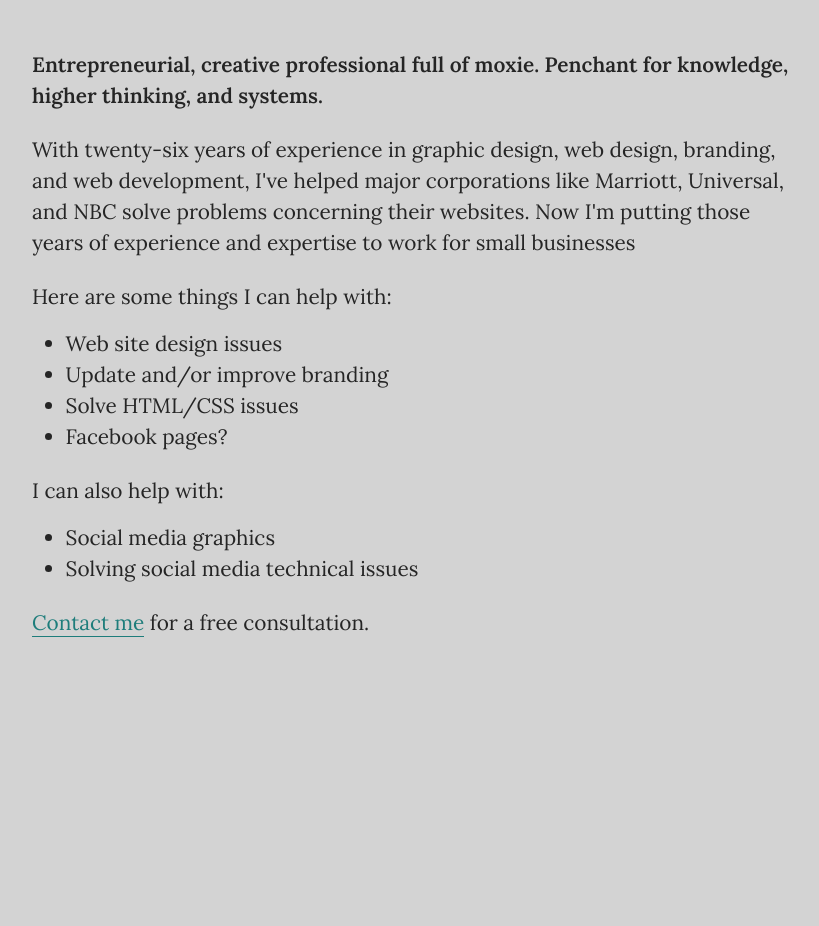
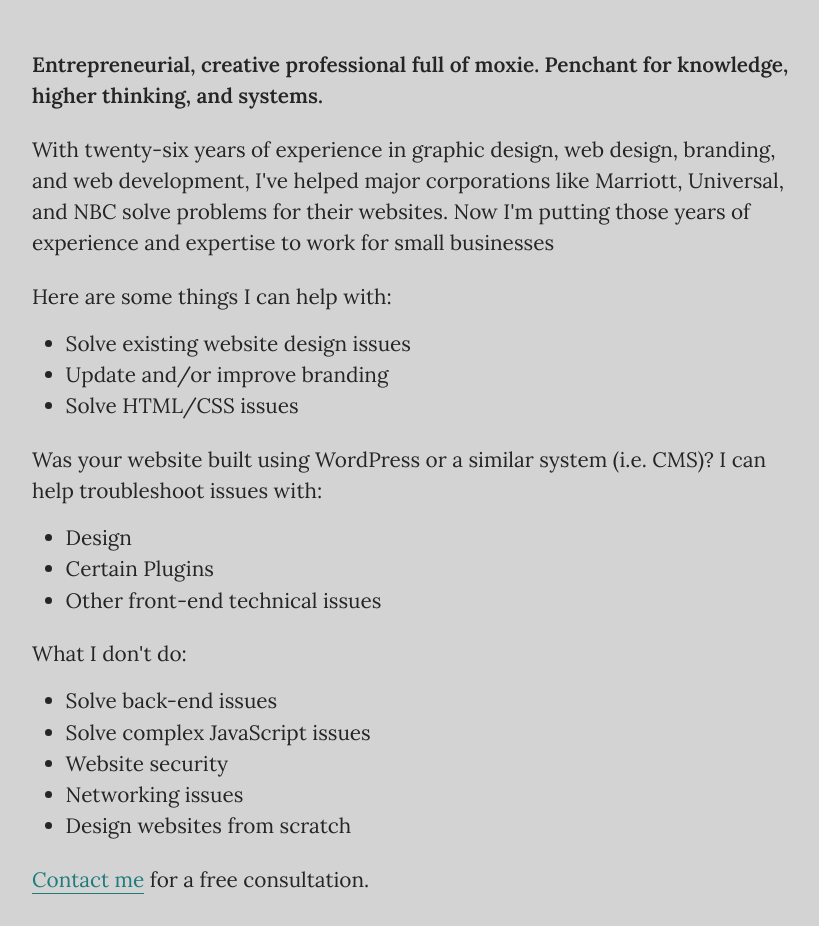
Before and after one commit to FrankDraws/git-5apps.com-frankdraws_testdev, a website: page index.html in a window 1280 px wide. Shown: the part 240-1166 px from the top of the page, without its empty margins (16-835 px from the left). Before the commit the page ends 958 px from the top, so only its background shows below. Drawn offline with Linux system fonts and the light colour scheme.

Commit message:
Updated and added content, updated CSS.

```diff
--- a/index.html
+++ b/index.html
@@ -23,23 +23,34 @@
 
         <p>I’ve been fortunate to lead big initiatives at major corporations and the lessons learned from failures and successes continue to fuel my growth.</p> -->
 
-        <p>With twenty-six years of experience in graphic design, web design, branding, and web development, I've helped major corporations like Marriott, Universal, and NBC solve problems concerning their websites. Now I'm putting those years of experience
-            and expertise to work for small businesses</p>
+        <p>With twenty-six years of experience in graphic design, web design, branding, and web development, I've helped major corporations like Marriott, Universal, and NBC solve problems for their websites. Now I'm putting those years of experience and
+            expertise to work for small businesses</p>
 
         <p>Here are some things I can help with:
             <ul>
-                <li>Web site design issues</li>
+                <li>Solve existing website design issues</li>
                 <li>Update and/or improve branding</li>
                 <li>Solve HTML/CSS issues</li>
-                <li>Facebook pages?</li>
             </ul>
         </p>
-        <p>I can also help with:
+        <p>Was your website built using WordPress or a similar system (i.e. CMS)? I can help troubleshoot issues with:
             <ul>
-                <li>Social media graphics</li>
-                <li>Solving social media technical issues</li>
+                <li>Design</li>
+                <li>Certain Plugins</li>
+                <li>Other front-end technical issues</li>
             </ul>
         </p>
+
+        <p>What I don't do:
+            <ul>
+                <li>Solve back-end issues</li>
+                <li>Solve complex JavaScript issues</li>
+                <li>Website security</li>
+                <li>Networking issues</li>
+                <li>Design websites from scratch</li>
+            </ul>
+        </p>
+
 
         <p><a href="mailto:frankdraws@hey.com">Contact me</a> for a free consultation.</p>
     </section>
--- a/styles.css
+++ b/styles.css
@@ -13,11 +13,10 @@ body {
   color: #252525;
   line-height: 1.5;
   font-family: "Lora", Georgia, serif;
-  /* padding: 2rem; */
 }
 
 #colortop {
-  width: 100vw;
+  width: 100%;
   height: 12px;
   -webkit-animation: color-change-3x 4s linear infinite alternate both;
   animation: color-change-3x 4s linear infinite alternate both;
@@ -79,7 +78,7 @@ p {
 
 li {
   font-size: clamp( var(--fluid-type-min, 1rem), calc(1rem + var(--fluid-type-target, 3vw)), var(--fluid-type-max, 1.3rem));
-  /* list-style: none; */
+  list-style: disc;
   margin: 0 2em 0;
 }
 
```
